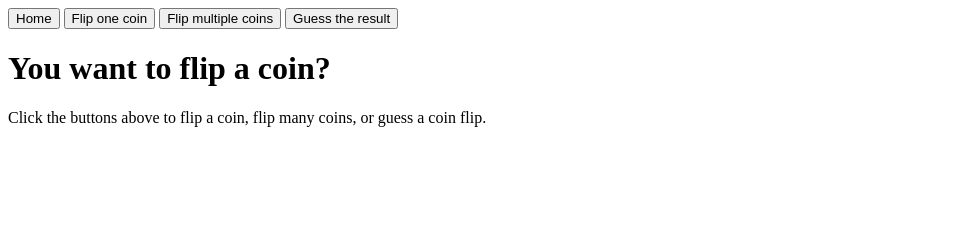
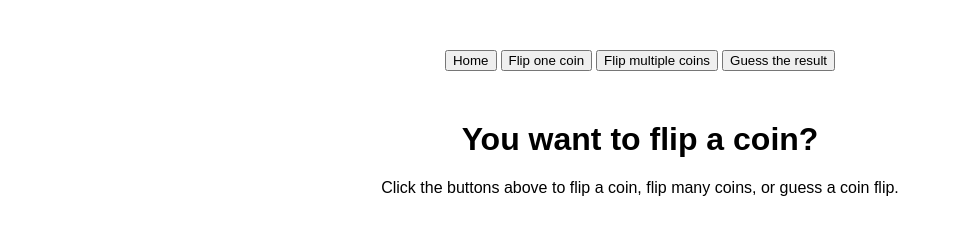
Before and after one commit to comp426-2022-spring/a05-AprilXin, a website: page public/index.html in a window 1280 px wide. Shown: the whole page, without its empty margins (0-953 px from the left). Drawn offline with Linux system fonts and the light colour scheme.

Commit message:
change css

```diff
--- a/public/style.css
+++ b/public/style.css
@@ -3,7 +3,16 @@ div.inactive {
 }
 
 div.active {
-  /* border: 5px solid red; */
+  font-family: Arial, sans-serif;
+  position: relative;
+  text-align: center;
+}
+
+nav {
+  position: relative;
+  padding: auto;
+  margin: 50px;
+  text-align: center;
 }
 
 img.bigcoin {
```
Also changed, not shown: 1 other file.
